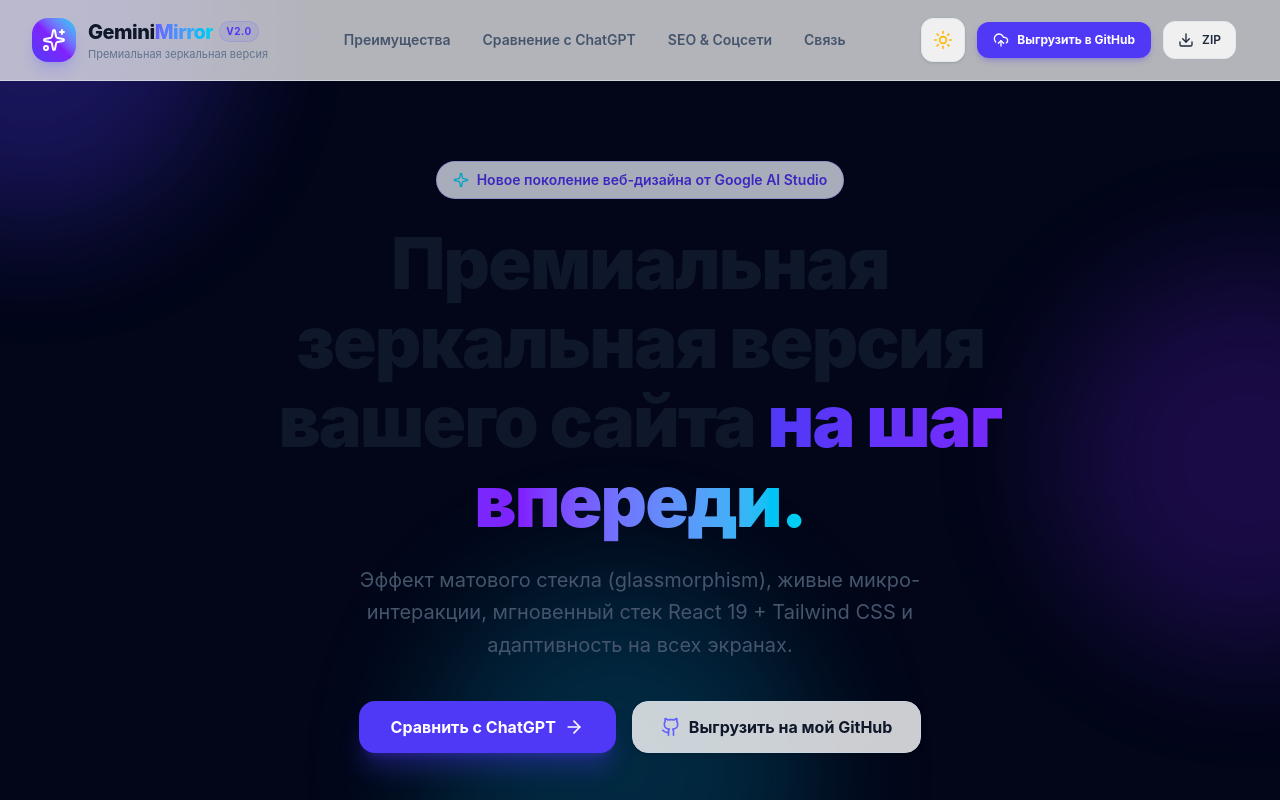
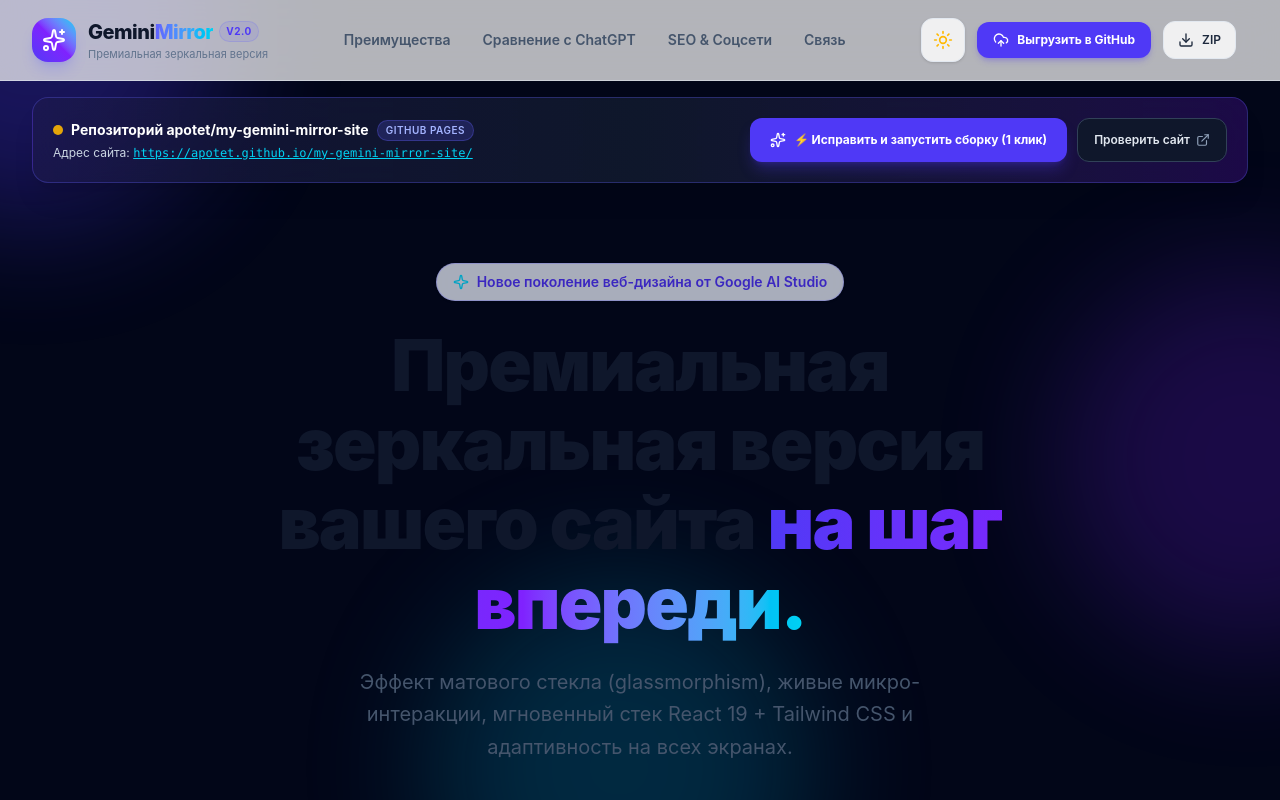
Before and after one commit to apotet/my-gemini-mirror-site, a React (Vite) app: page / in a window 1280 px wide. Shown: the top 800 px of the page. Built offline with nearby package versions, Linux system fonts and the light colour scheme.

Commit message:
Upload src/App.tsx from Google AI Studio

```diff
--- a/src/App.tsx
+++ b/src/App.tsx
@@ -40,6 +40,7 @@ import {
   downloadBlob,
   pushProjectToGitHub,
   enableGitHubPages,
+  fixAndDeployPages,
   getProjectFiles
 } from './projectExporter';
 
@@ -121,6 +122,30 @@ export default function App() {
       setPagesError(err.message || 'Не удалось автоматически включить GitHub Pages через API');
     } finally {
       setIsEnablingPages(false);
+    }
+  };
+
+  const [isFixingWorkflow, setIsFixingWorkflow] = useState(false);
+  const [fixSuccessMessage, setFixSuccessMessage] = useState<string | null>(null);
+
+  const handleFixAndDeploy = async () => {
+    if (!githubToken.trim()) {
+      setShowExportModal(true);
+      return;
+    }
+    setIsFixingWorkflow(true);
+    setPagesError(null);
+    try {
+      const res = await fixAndDeployPages({
+        token: githubToken.trim(),
+        repoName: mirrorRepoName.trim() || 'my-gemini-mirror-site'
+      });
+      setPagesActivatedUrl(res.pageUrl);
+      setFixSuccessMessage('Сборка запущена! GitHub Actions пересобирает проект с нужными параметрами. Через 60-90 секунд сайт откроется!');
+    } catch (err: any) {
+      setPagesError(err.message || 'Ошибка запуска сборки');
+    } finally {
+      setIsFixingWorkflow(false);
     }
   };
 
@@ -355,6 +380,59 @@ export default function App() {
           </div>
         )}
       </header>
+
+      {/* DEPLOYMENT LIVE STATUS & 1-CLICK ACTIVATION BANNER */}
+      <div className="relative z-20 max-w-7xl mx-auto px-4 sm:px-6 lg:px-8 pt-4">
+        <div className="rounded-2xl border border-indigo-500/30 bg-gradient-to-r from-indigo-950/60 via-slate-900 to-violet-950/60 backdrop-blur-xl p-4 sm:p-5 shadow-xl flex flex-col md:flex-row items-start md:items-center justify-between gap-4">
+          <div className="space-y-1">
+            <div className="flex items-center space-x-2">
+              <span className="w-2.5 h-2.5 rounded-full bg-amber-400 animate-pulse"></span>
+              <span className="font-bold text-sm text-white">
+                Репозиторий apotet/my-gemini-mirror-site
+              </span>
+              <span className="text-[10px] font-semibold uppercase tracking-wider px-2 py-0.5 rounded-full bg-indigo-500/20 text-indigo-300 border border-indigo-500/30">
+                GitHub Pages
+              </span>
+            </div>
+            <p className="text-xs text-slate-300">
+              Адрес сайта: <a href="https://apotet.github.io/my-gemini-mirror-site/" target="_blank" rel="noreferrer" className="text-cyan-400 font-mono underline hover:text-cyan-300">https://apotet.github.io/my-gemini-mirror-site/</a>
+            </p>
+            {fixSuccessMessage && (
+              <div className="text-xs text-emerald-400 font-semibold pt-1 flex items-center gap-1.5 animate-fadeIn">
+                <CheckCircle2 className="w-4 h-4 shrink-0" />
+                <span>{fixSuccessMessage}</span>
+              </div>
+            )}
+            {pagesError && (
+              <div className="text-xs text-rose-400 font-medium pt-1">
+                {pagesError}
+              </div>
+            )}
+          </div>
+
+          <div className="flex flex-wrap items-center gap-2.5 shrink-0 w-full md:w-auto">
+            <button
+              type="button"
+              onClick={handleFixAndDeploy}
+              disabled={isFixingWorkflow}
+              className="flex-1 md:flex-initial min-h-[44px] px-5 rounded-xl bg-indigo-600 hover:bg-indigo-500 text-white font-bold text-xs flex items-center justify-center space-x-2 shadow-lg shadow-indigo-600/30 transition-all duration-200 hover:scale-[1.02] cursor-pointer disabled:opacity-50"
+            >
+              <Sparkles className={`w-4 h-4 ${isFixingWorkflow ? 'animate-spin' : ''}`} />
+              <span>{isFixingWorkflow ? 'Запуск сборки...' : '⚡ Исправить и запустить сборку (1 клик)'}</span>
+            </button>
+
+            <a
+              href="https://apotet.github.io/my-gemini-mirror-site/"
+              target="_blank"
+              rel="noreferrer"
+              className="flex-1 md:flex-initial min-h-[44px] px-4 rounded-xl border border-slate-700 bg-slate-900 hover:bg-slate-800 text-xs font-semibold text-slate-200 flex items-center justify-center space-x-1.5 transition"
+            >
+              <span>Проверить сайт</span>
+              <ExternalLink className="w-3.5 h-3.5 text-slate-400" />
+            </a>
+          </div>
+        </div>
+      </div>
 
       {/* HERO SECTION */}
       <section id="hero" className="relative pt-12 pb-20 lg:pt-20 lg:pb-32 px-4 sm:px-6 lg:px-8 max-w-7xl mx-auto z-10">
@@ -913,15 +991,21 @@ export default function App() {
               <h3 className="font-bold text-xl text-slate-900 dark:text-white">
                 Выгрузить зеркало в ваш GitHub
               </h3>
-              <p className="text-xs text-slate-500 dark:text-slate-400 mt-1">
-                Приложение создаст отдельный репозиторий на вашем GitHub и загрузит весь код.
-              </p>
+              <div className="p-3 rounded-xl bg-emerald-500/10 border border-emerald-500/30 text-xs text-emerald-800 dark:text-emerald-300 space-y-1">
+                <div className="font-bold flex items-center gap-1.5">
+                  <ShieldCheck className="w-4 h-4 text-emerald-500" />
+                  <span>Ваш основной сайт от ChatGPT НЕ затрагивается!</span>
+                </div>
+                <p className="text-[11px] text-slate-600 dark:text-slate-300">
+                  Зеркало публикуется в <strong>отдельный репозиторий</strong> и будет доступно по своей резервной ссылке. У вас останутся два разных сайта.
+                </p>
+              </div>
             </div>
 
             <form onSubmit={handlePushToGithub} className="space-y-4">
               <div>
                 <label className="block text-xs font-semibold text-slate-700 dark:text-slate-300 mb-1">
-                  Имя нового репозитория
+                  Имя нового репозитория для зеркала
                 </label>
                 <input
                   type="text"
@@ -936,15 +1020,15 @@ export default function App() {
               <div>
                 <div className="flex items-center justify-between mb-1">
                   <label className="text-xs font-semibold text-slate-700 dark:text-slate-300">
-                    GitHub Personal Access Token (PAT)
+                    GitHub Personal Access Token (начинается на ghp_...)
                   </label>
                   <a
                     href="https://github.com/settings/tokens/new"
                     target="_blank"
                     rel="noreferrer"
-                    className="text-[11px] text-indigo-600 dark:text-indigo-400 hover:underline flex items-center gap-0.5"
+                    className="text-[11px] text-indigo-600 dark:text-indigo-400 font-bold hover:underline flex items-center gap-0.5"
                   >
-                    Получить токен <ExternalLink className="w-3 h-3" />
+                    Создать токен (30 сек) <ExternalLink className="w-3 h-3" />
                   </a>
                 </div>
                 <div className="relative">
@@ -956,7 +1040,7 @@ export default function App() {
                       setGithubToken(e.target.value);
                       safeStorage.setItem('gh_token', e.target.value.trim());
                     }}
-                    placeholder="ghp_..."
+                    placeholder="ghp_xxxxxxxxxxxxxxxxxxxxxxxx"
                     className="w-full pl-3.5 pr-10 py-2.5 rounded-xl border border-slate-200 dark:border-slate-800 bg-slate-50 dark:bg-slate-950 text-sm font-mono text-slate-900 dark:text-white"
                   />
                   <button
@@ -967,6 +1051,9 @@ export default function App() {
                     {showToken ? <EyeOff className="w-4 h-4" /> : <Eye className="w-4 h-4" />}
                   </button>
                 </div>
+                <p className="text-[11px] text-slate-500 mt-1">
+                  Если токен был случайно стёрт: GitHub показывает ключ только один раз при создании. Нажмите ссылку выше, поставьте галочку <code>repo</code> и скопируйте новый ключ.
+                </p>
               </div>
 
               {isPushing && (
```
